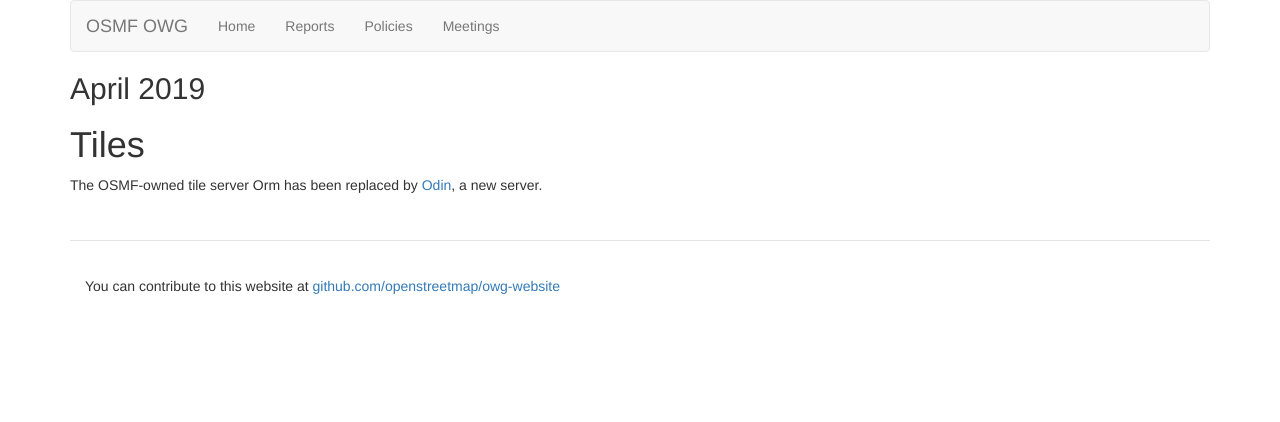
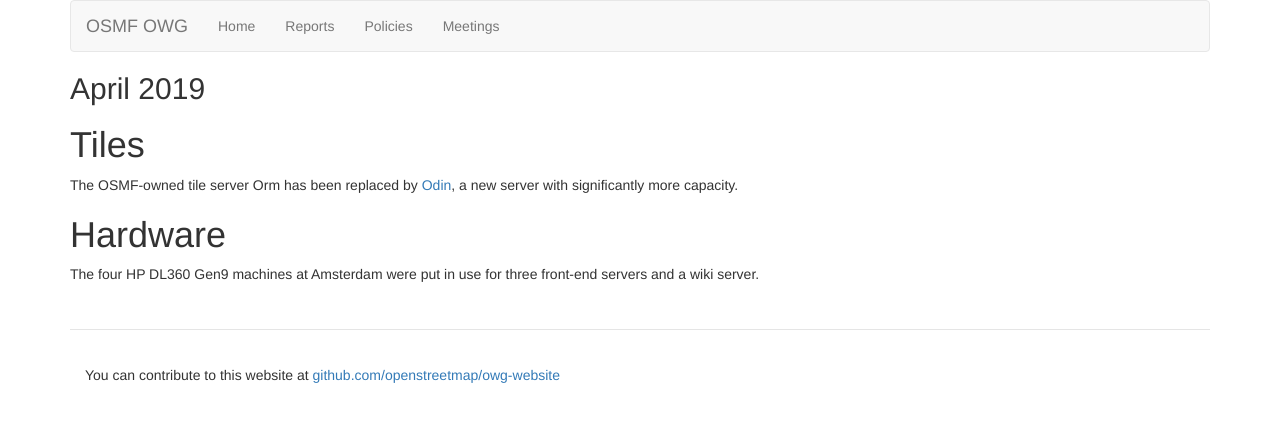
Before and after one commit to openstreetmap/owg-website, a Jekyll site: the page built from _posts/2019-04-01-april.md, in a window 1280 px wide. Shown: the top 422 px of the page. Built offline with Jekyll 4.4.1, drawn with Linux system fonts in a browser that asks for light colours.

Commit message:
Backfill news from April and May
It's terse, but these are events that come to mind.

```diff
--- a/_posts/2019-04-01-april.md
+++ b/_posts/2019-04-01-april.md
@@ -6,4 +6,8 @@ date: 2019-4-30 23:59:59
 
 # Tiles
 
-The OSMF-owned tile server Orm has been replaced by [Odin](https://hardware.openstreetmap.org/servers/odin.openstreetmap.org/), a new server.
+The OSMF-owned tile server Orm has been replaced by [Odin](https://hardware.openstreetmap.org/servers/odin.openstreetmap.org/), a new server with significantly more capacity.
+
+# Hardware
+
+The four HP DL360 Gen9 machines at Amsterdam were put in use for three front-end servers and a wiki server.
```
Also changed, not shown: _posts/2019-05-01-may.md (added, +15 -0 lines), _posts/2019-06-01-june.md (added, +13 -0 lines).
